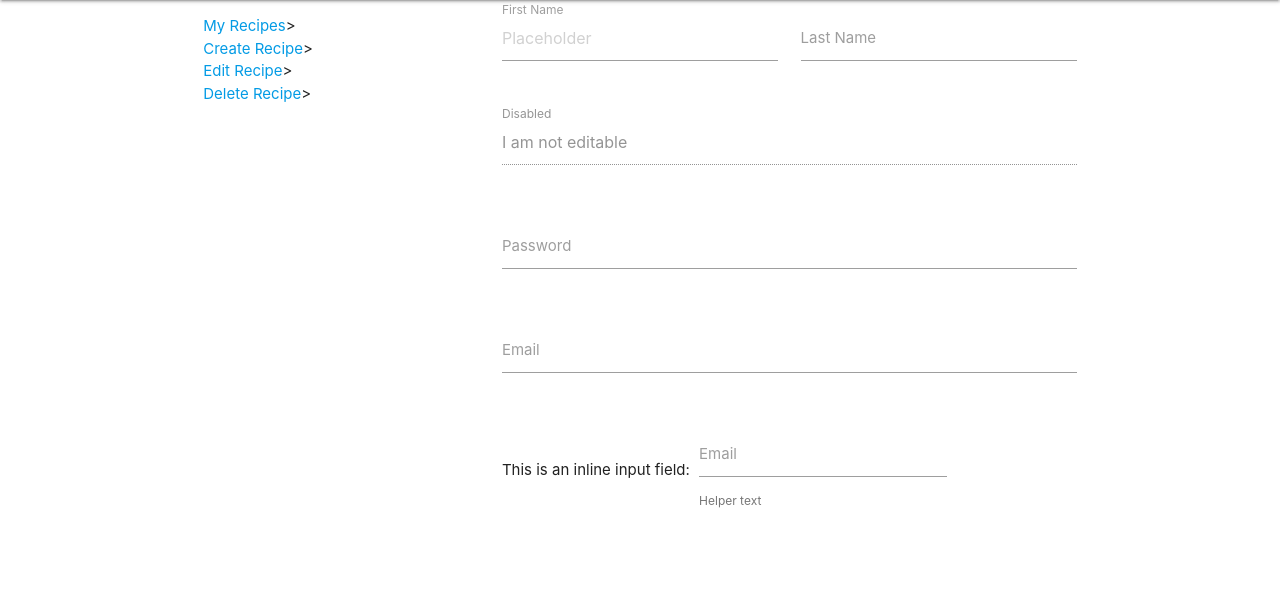
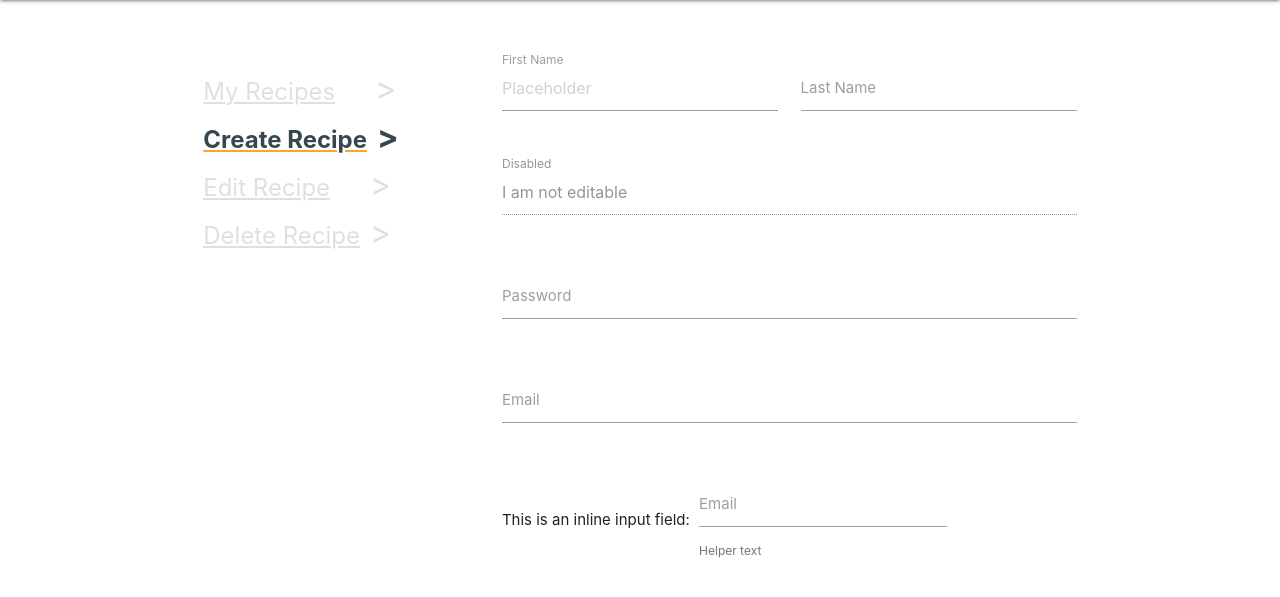
Before and after one commit to wickyakloe/Online-Cookbook, a Python web app: template templates/createrecipe.html in a window 1280 px wide. Shown: the part 64-661 px from the top of the page. Run offline with Jinja, Linux system fonts and the light colour scheme; the template is opened without the code that fills it, so the values that code supplies are empty.

Commit message:
Add style for container and crud menu items

```diff
--- a/static/css/style.css
+++ b/static/css/style.css
@@ -11,6 +11,11 @@
     font-weight: bold;
 }
 
+/* base.html .container styling */
+.mainContent {
+    margin-top: 50px
+}
+
 /* Modal styling */
 .vl {
     border-left: 6px solid green;
@@ -20,3 +25,44 @@
     margin-left: -3px;
     top: 0;
   }
+
+/* Menu CRUD operation pages */
+.crudMenuItem {
+    color: #C0C0C0;
+    font-size: x-large;
+    text-decoration: underline;
+    text-decoration-color: #C0C0C0;
+    margin-right: 10px;
+    opacity: 0.5;
+    transition: 0.3s;
+}
+
+.chevronMenuItem {
+    color: #C0C0C0;
+    font-size: xx-large;
+    opacity: 0.5;
+    transition: 0.2s;
+}
+
+.chevronAlign {
+    margin-left: 30px;
+}
+
+.crudMenuItem:hover {
+    color: #37474f;
+    font-weight: bold;
+    text-decoration-color: #f9a825;
+    opacity: 1;
+}
+.crudMenuItem:hover + .chevronMenuItem {
+    color: #f9a825;
+    font-weight: bold;
+    opacity: 1;
+}
+
+.crudActive {
+    color: #37474f;
+    font-weight: bold;
+    text-decoration-color: #f9a825;
+    opacity: 1;
+}
```
